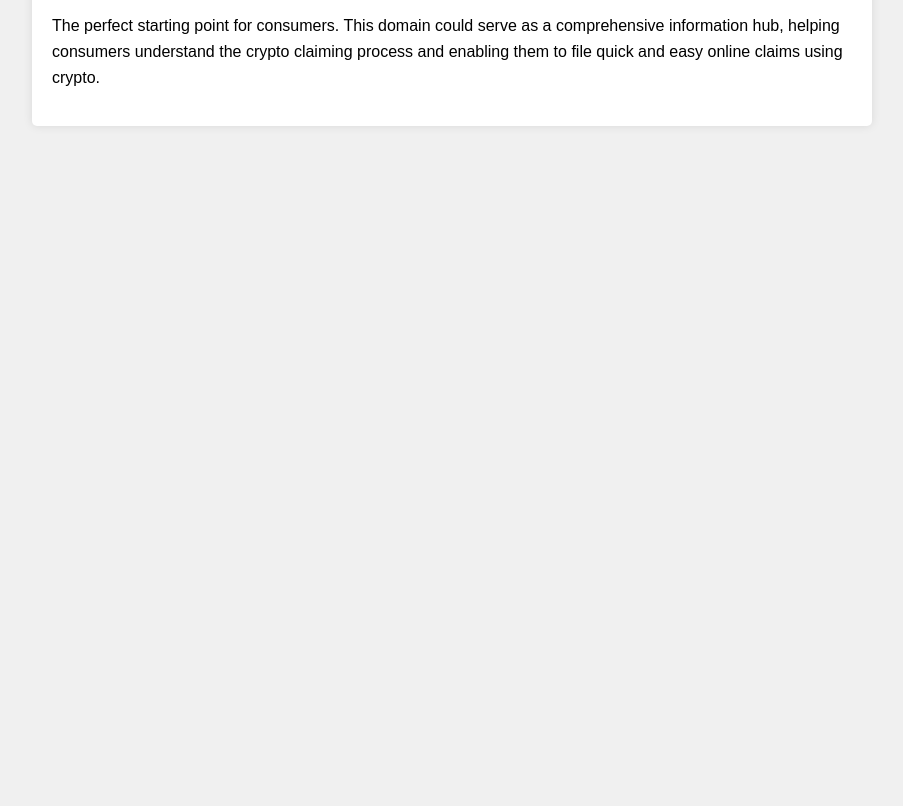
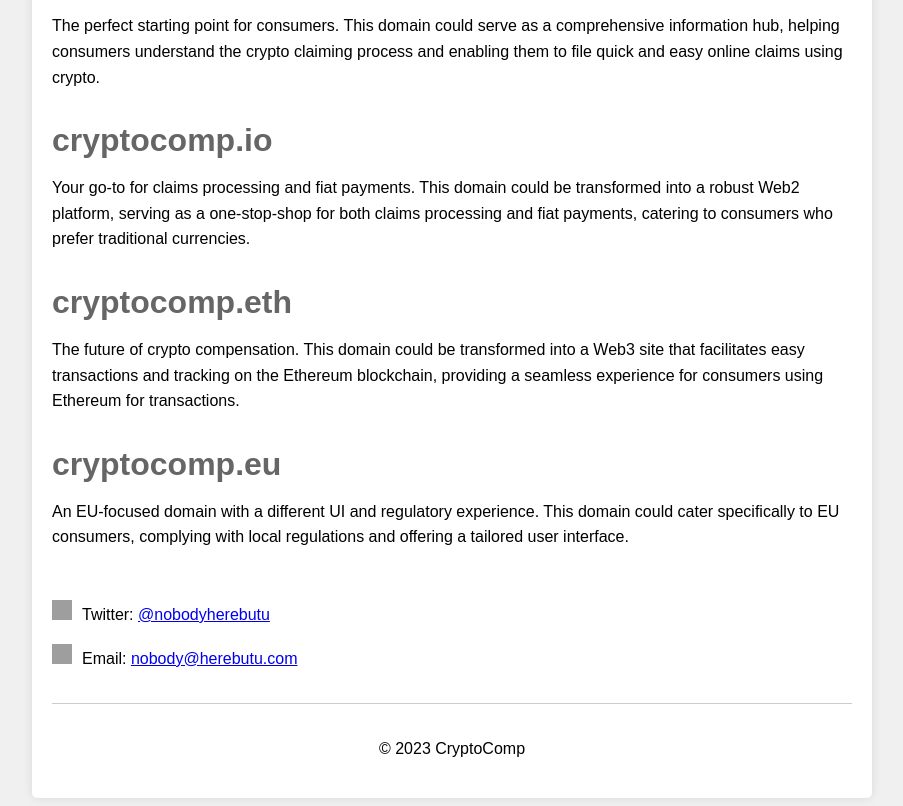
Before and after one commit to cryptocompeth/cryptocomp, a plain HTML site: page index.html in a window 1280 px wide. Shown: the part 397-1203 px from the top of the page, without its empty margins (188-1091 px from the left). Before the commit the page ends 800 px from the top, so only its background shows below. Drawn offline with Linux system fonts and the light colour scheme; grey boxes are pictures that could not be loaded.

Commit message:
Update index.html
index.html saved on home desktop

```diff
--- a/index.html
+++ b/index.html
@@ -56,6 +56,19 @@
         <p>In the wake of mass consumer claims like the PPI mis-selling in the UK, the Volkswagen emissions scandal, and class action lawsuits against pharmaceutical and product manufacturers in the US, a massive opportunity awaits. There's a multi-billion dollar space ready for a leader who can create a simpler, faster, and cheaper mass consumer claim site. The best part? The outlay is minimal compared to traditional setups.</p>
         <h2>cryptocomp.info</h2>
         <p>The perfect starting point for consumers. This domain could serve as a comprehensive information hub, helping consumers understand the crypto claiming process and enabling them to file quick and easy online claims using crypto.</p>
-
-
-        <!DOCTYPE html>
+  <h2>cryptocomp.io</h2>
+        <p>Your go-to for claims processing and fiat payments. This domain could be transformed into a robust Web2 platform, serving as a one-stop-shop for both claims processing and fiat payments, catering to consumers who prefer traditional currencies.</p>
+        <h2>cryptocomp.eth</h2>
+        <p>The future of crypto compensation. This domain could be transformed into a Web3 site that facilitates easy transactions and tracking on the Ethereum blockchain, providing a seamless experience for consumers using Ethereum for transactions.</p>
+        <h2>cryptocomp.eu</h2>
+        <p>An EU-focused domain with a different UI and regulatory experience. This domain could cater specifically to EU consumers, complying with local regulations and offering a tailored user interface.</p>
+        <div class="contact">
+            <p><img src="https://example.com/twitter-logo.png" alt="Twitter Logo">Twitter: <a href="https://twitter.com/nobodyherebutu">@nobodyherebutu</a></p>
+            <p><img src="https://example.com/email-logo.png" alt="Email Logo">Email: <a href="mailto:nobody@herebutu.com">nobody@herebutu.com</a></p>
+        </div>
+        <footer>
+            <p>&copy; 2023 CryptoComp</p>
+        </footer>
+    </div>
+</body>
+</html>
```
